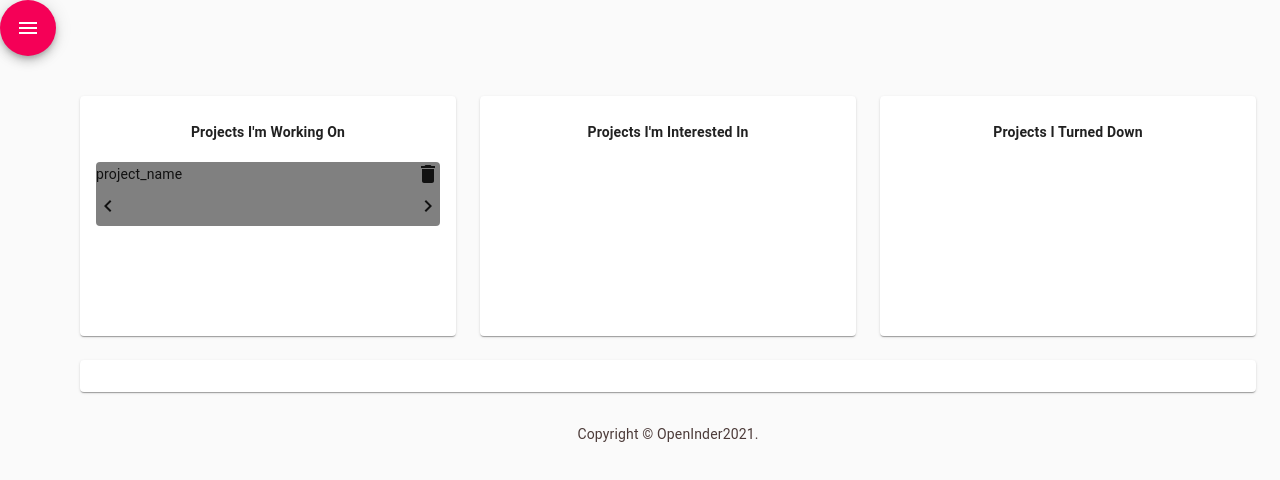
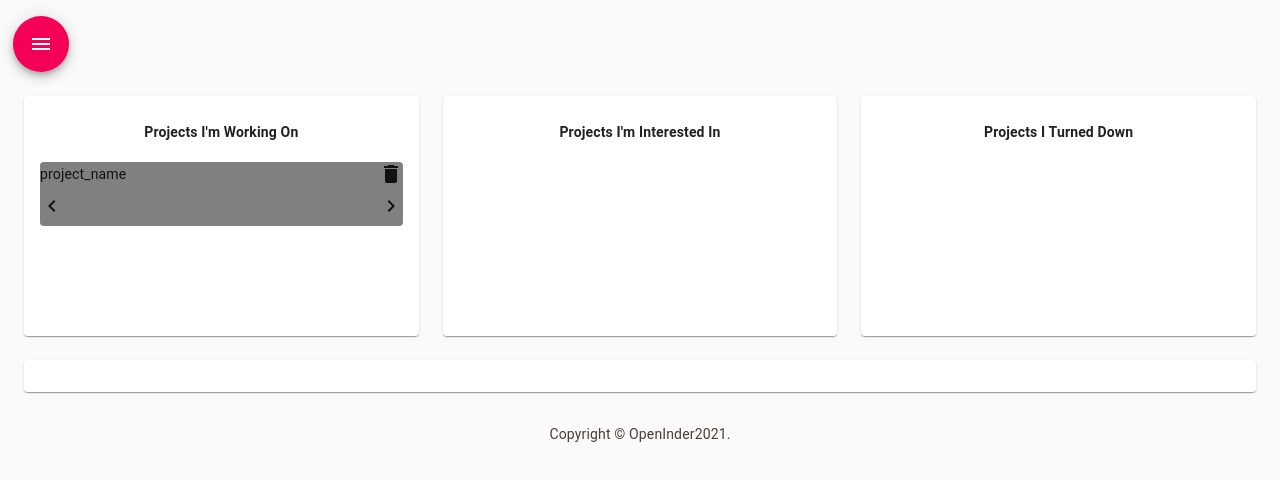
Before and after one commit to HackathonRepos/OpenInder, a React (Create React App) app: page /authenticated/dashboard in a window 1280 px wide. Shown: the top 480 px of the page. Built offline with nearby package versions, Linux system fonts and the light colour scheme; no server answers.

Commit message:
Added sidebar for dashboard and removed camelcase errors

```diff
--- a/src/components/Project.jsx
+++ b/src/components/Project.jsx
@@ -4,23 +4,21 @@ import ChevronLeftIcon from "@material-ui/icons/ChevronLeft";
 import ChevronRightIcon from "@material-ui/icons/ChevronRight";
 import Delete from "@material-ui/icons/Delete";
 
-
-
 function Project(proj_id, proj_name) {
   function moveLeft() {
     // Method Stub
-        console.log("Left!")
+    console.log("Left!");
   }
 
   function moveRight() {
     // Method Stub
-        console.log("Right!")
+    console.log("Right!");
   }
 
   function clickProject() {
     // COMMENTED FOR DEBUGGING PURPOSES
     // window.location="../../projects/"+proj_id.proj_id
-        console.log("Project Page!")
+    console.log("Project Page!");
   }
 
   function deleteProject() {
@@ -30,50 +28,59 @@ function Project(proj_id, proj_name) {
 
   const useStyles = makeStyles((theme) => ({
     root: {
-            "display": "flex",
+      display: "flex",
       "flex-direction": "column",
       "flex-wrap": "wrap",
-            "width": "100%",
-            "cursor":"pointer",
+      width: "100%",
+      cursor: "pointer",
       "background-color": "gray",
       "border-radius": "4px",
       "min-height": "25px",
       "line-height": "25px", //Quick hack to vertically center text
-            "margin-top":"10px",
+      "margin-top": "10px",
     },
     column: {
-            "float": "left",
-            "width": "50%",
-        }
+      float: "left",
+      width: "50%",
+    },
   }));
 
   const classes = useStyles(); // Imports prementioned CSS
   return (
-        <div className={classes.root} onClick={()=>{clickProject()}}>
+    <div
+      className={classes.root}
+      onClick={() => {
+        clickProject();
+      }}
+    >
       <div>
-                <div className={classes.column}>
-                    {proj_id.proj_name}
-                </div>
-                <div className={classes.column} style={{"text-align": "right"}}>
-                    <Delete onClick={(event) => {
+        <div className={classes.column}>{proj_id.proj_name}</div>
+        <div className={classes.column} style={{ textAlign: "right" }}>
+          <Delete
+            onClick={(event) => {
               deleteProject();
               event.stopPropagation(); //Prevents div onClick from triggering
-                        }}/>
+            }}
+          />
         </div>
       </div>
 
       <div>
         <div className={classes.column}>
-                    <ChevronLeftIcon onClick={(event) => {
+          <ChevronLeftIcon
+            onClick={(event) => {
               moveLeft();
               event.stopPropagation(); //Prevents div onClick from triggering
-                    }}/>
+            }}
+          />
         </div>
-                <div className={classes.column} style={{"text-align": "right"}}>
-                    <ChevronRightIcon onClick={(event) => {
+        <div className={classes.column} style={{ textAlign: "right" }}>
+          <ChevronRightIcon
+            onClick={(event) => {
               moveRight();
               event.stopPropagation(); //Prevents div onClick from triggering
-                        }}/>
+            }}
+          />
         </div>
       </div>
     </div>
--- a/src/screens/Dashboard.jsx
+++ b/src/screens/Dashboard.jsx
@@ -2,7 +2,6 @@ import React, { useState } from "react";
 import clsx from "clsx";
 
 import Project from "../components/Project";
-import firebase from "firebase";
 
 import { makeStyles } from "@material-ui/core/styles";
 import CssBaseline from "@material-ui/core/CssBaseline";
@@ -49,7 +48,6 @@ function Dashboard() {
             <Grid item xs={12} md={4} lg={4}>
               <Paper className={fixedHeightPaper}>
                 <header className={classes.header}>
-                  {" "}
                   Projects I'm Working On{" "}
                 </header>
                 <Project
@@ -118,6 +116,7 @@ const useStyles = makeStyles((theme) => ({
   root: {
     display: "flex",
   },
+  menuIcon: { position: "absolute", top: "2%", left: "1%" },
   appBarSpacer: theme.mixins.toolbar,
   content: {
     flexGrow: 1,
```
Lines whose indentation alone changed are shown as unchanged.
